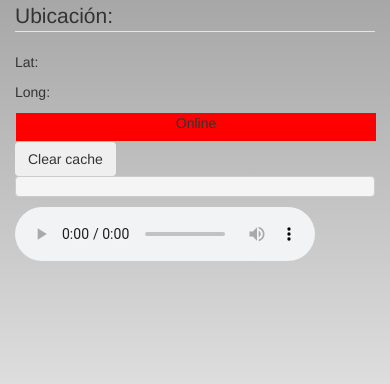
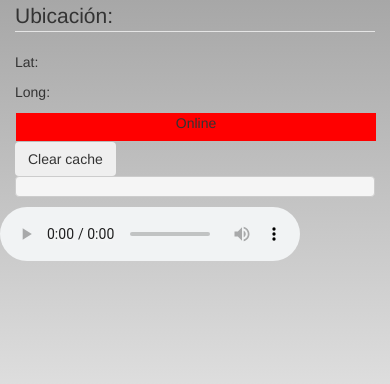
Before and after one commit to Satyam/seguimiento, a website with bundled scripts: page www/index.html in a window 390 px wide. Built offline with nearby package versions, Linux system fonts and the light colour scheme.

Commit message:
mas audio

```diff
--- a/www/index.html
+++ b/www/index.html
@@ -65,10 +65,11 @@
         <button class="btn" id="clearCache">Clear cache</button>
 
         <pre id="msg"></pre>
-        <audio src="05 - Ilia's Theme.mp3" autoplay="true" controls="true" />
+
       </div>
     </div>
   </div>
+  <audio src="05 - Ilia's Theme.mp3" autoplay controls volume="1" ></audio>
   <script type="text/javascript" src="cordova.js"></script>
   <script src="lib/es6-promise.js"></script>
   <script src="lib/jquery/jquery.min.js"></script>
```
